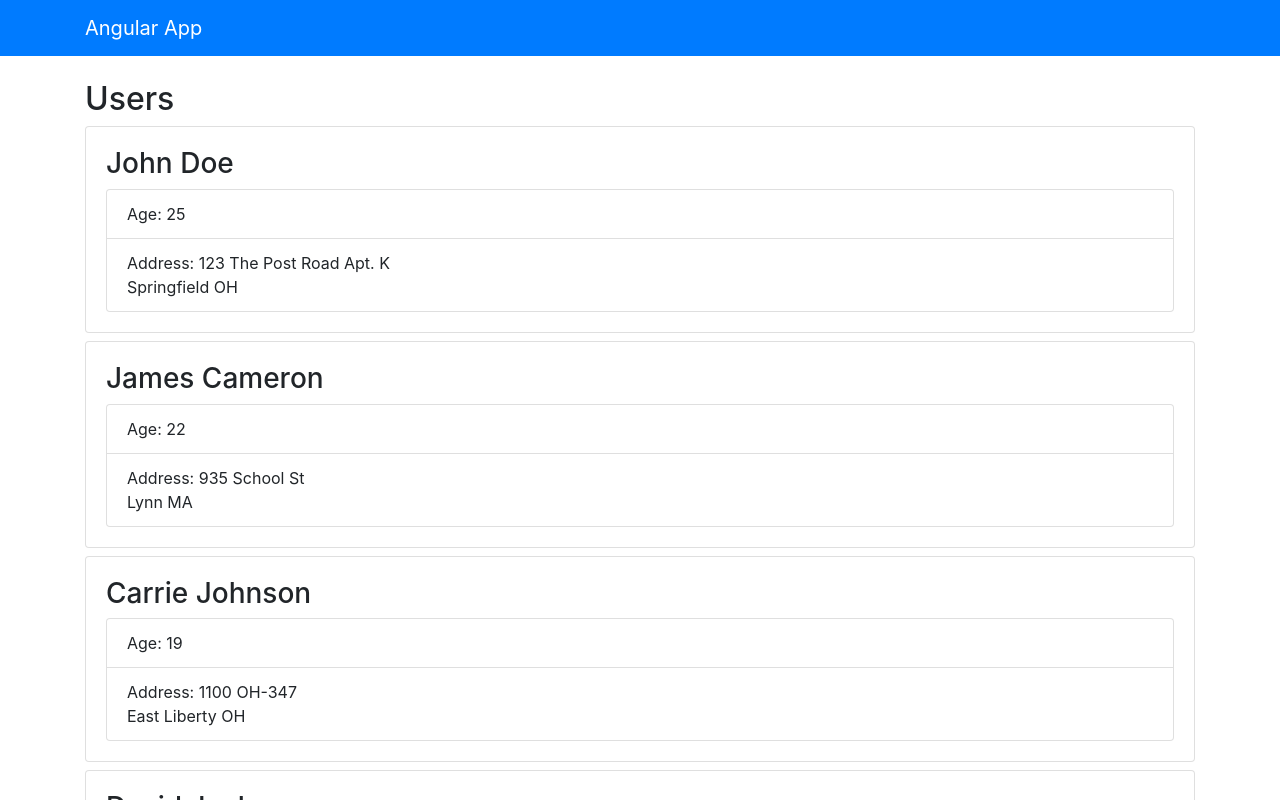
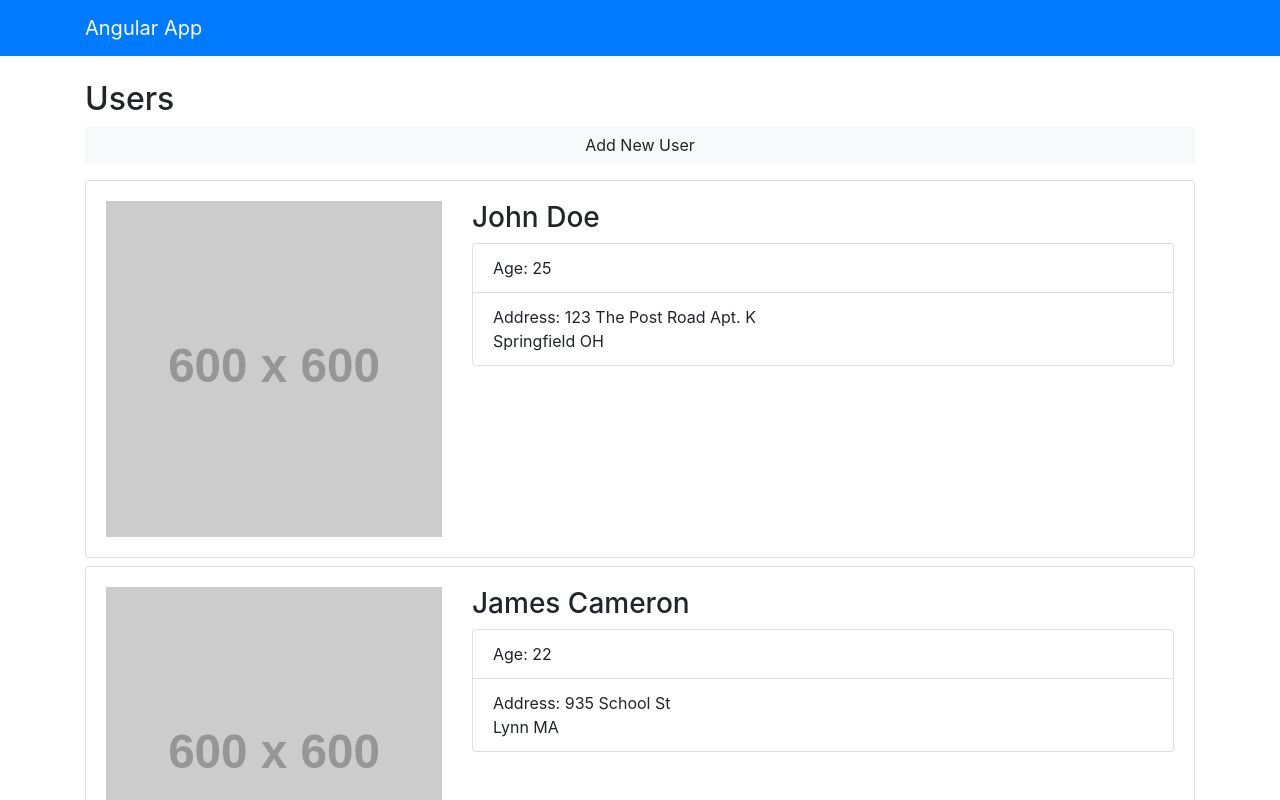
Before and after one commit to stephenKise/ng-class, an Angular app: page / in a window 1280 px wide. Shown: the top 800 px of the page. Built offline with nearby package versions, Linux system fonts and the light colour scheme.

Commit message:
Add properties to the users component template

```diff
--- a/src/app/components/users/users.component.html
+++ b/src/app/components/users/users.component.html
@@ -1,7 +1,13 @@
 <div>
   <h2>Users</h2>
+  <button [disabled]="!enableAdd" class="btn btn-light btn-block mb-3">Add New User</button>
   <ul class="list-unstyled" *ngIf="loaded && users?.length > 0; else noUsers">
     <li class="card card-body mb-2" *ngFor="let user of users">
+      <div class="row">
+        <div class="col-sm-4">
+          <img *ngIf="user.image" class="img-fluid" [src]="user.image" [alt]="user.firstName">
+        </div>
+        <div class="col-sm-8">
           <h3>
             {{user.firstName}} {{user.lastName}}
           </h3>
@@ -14,6 +20,8 @@
               {{user.address.city}} {{user.address.state}}
             </li>
           </ul>
+        </div>
+      </div>
     </li>
   </ul>
 
```
Lines whose indentation alone changed are shown as unchanged.
